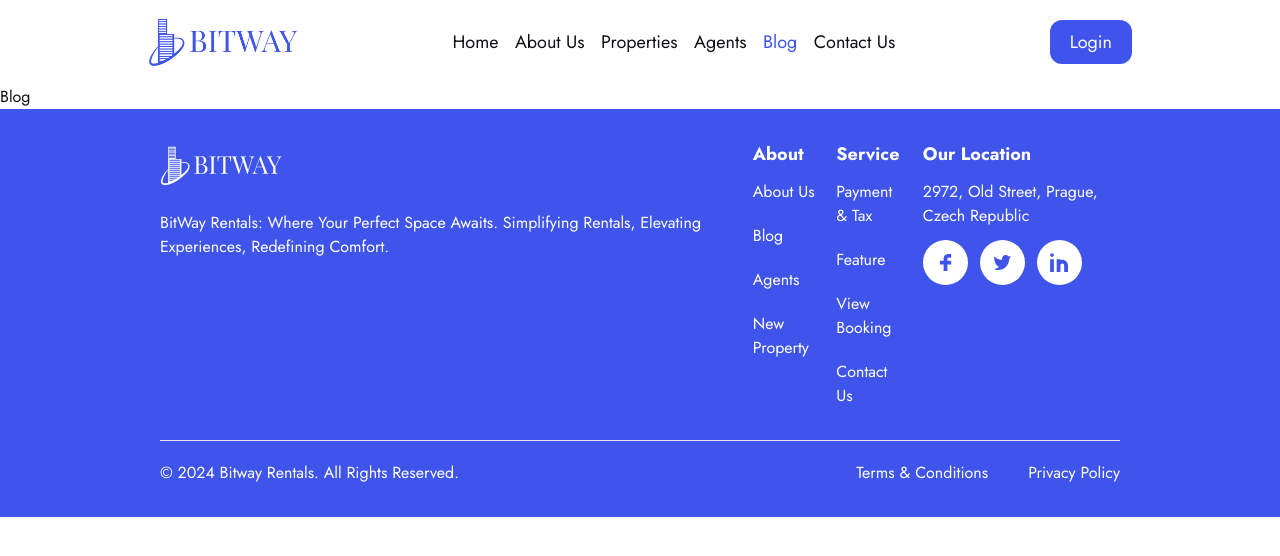
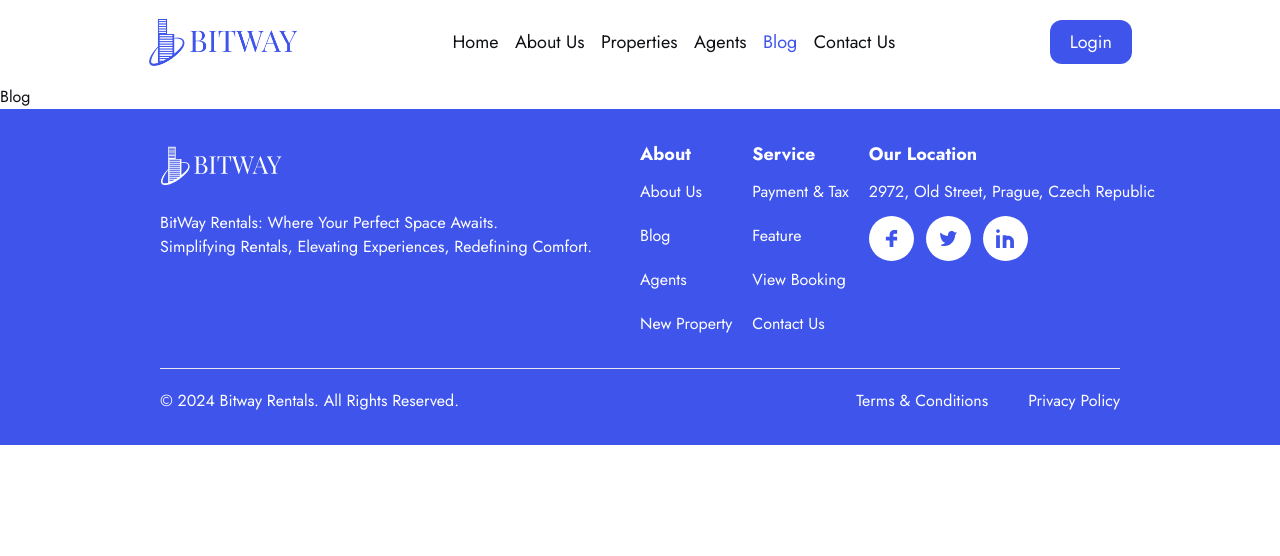
Before and after one commit to siddhaarthh/property-dealing, a Next.js app: page /blog in a window 1280 px wide. Shown: the top 556 px of the page. Built offline with nearby package versions, Linux system fonts and the light colour scheme.

Commit message:
fixed some responsive errors

```diff
--- a/components/AgentCard.jsx
+++ b/components/AgentCard.jsx
@@ -8,7 +8,7 @@ function AgentCard({ src, name, about }) {
 
       <h5 className="font-playfair text-[24px] font-bold">{name}</h5>
       <p className="text-gray-500">Real Estate Agent</p>
-      <div className="lg:w-3/4">
+      <div className="w-3/4">
         <p>{about}</p>
       </div>
     </div>
--- a/components/Footer.jsx
+++ b/components/Footer.jsx
@@ -9,22 +9,22 @@ import Link from "next/link";
 function Footer() {
   return (
     <footer className="w-full bg-primary-500 px-5 py-8 lg:px-[10rem]">
-      <div className="flex flex-col gap-10 border-b pb-8  md:flex-row">
-        <div className="flex flex-col gap-5">
+      <div className="flex flex-col gap-10 border-b pb-8 md:flex-row  md:justify-between">
+        <div className="flex w-max flex-col gap-5">
           <Image src={logo} width={123} height={50} alt="bitway logo" />
 
           <p className=" text-white">
-            BitWay Rentals: Where Your Perfect Space Awaits. Simplifying
+            BitWay Rentals: Where Your Perfect Space Awaits. <br /> Simplifying
             Rentals, Elevating Experiences, Redefining Comfort.
           </p>
         </div>
 
-        <div className="flex flex-col justify-between gap-5 md:flex-row">
+        <div className="flex w-1/2 flex-col justify-between gap-5 md:flex-row">
           {/* about */}
 
           <div className=" flex  flex-col text-white  md:gap-3">
             <h3 className="text-[18px] font-[700]">About</h3>
-            <ul className="flex  gap-5 md:flex-col">
+            <ul className="flex  gap-5 whitespace-nowrap md:flex-col">
               <li>
                 <Link href="/about">About Us</Link>
               </li>
@@ -46,7 +46,7 @@ function Footer() {
           {/* service */}
           <div className="flex flex-col text-white  md:gap-3">
             <h3 className="text-[18px] font-[700]">Service</h3>
-            <ul className="flex gap-5 md:flex-col">
+            <ul className="flex gap-5 whitespace-nowrap md:flex-col">
               <li>Payment & Tax</li>
               <li>Feature</li>
               <li>View Booking</li>
@@ -57,7 +57,7 @@ function Footer() {
           {/* our location */}
           <div className="flex flex-col text-white md:gap-3">
             <h3 className="text-[18px] font-[700]">Our Location</h3>
-            <div className="flex flex-col gap-3">
+            <div className="flex flex-col gap-3 whitespace-nowrap">
               <p>2972, Old Street, Prague, Czech Republic</p>
               <div className="flex gap-3">
                 <Image
--- a/components/OurAgents.jsx
+++ b/components/OurAgents.jsx
@@ -8,7 +8,7 @@ import pattern from "@/assets/pattern.svg";
 
 function OurAgents() {
   return (
-    <section className="relative mx-auto flex w-[90%]  flex-col gap-10 xl:w-[80%] ">
+    <section className="relative mx-auto  flex  w-[90%]  flex-col gap-10 xl:w-[80%] ">
       <div className="w-[400px] self-center md:self-start">
         <h3 className="mb-1 font-playfair text-[40px] font-bold">Our Agents</h3>
 
```
